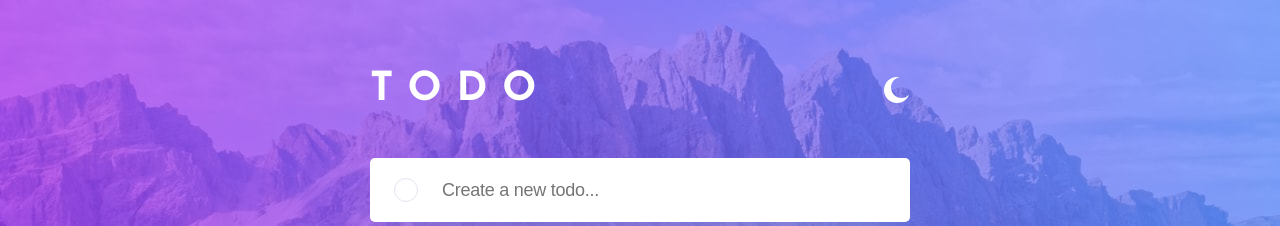
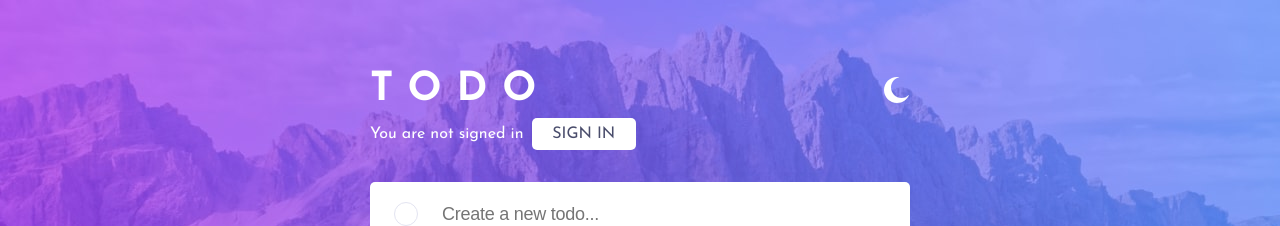
Before and after one commit to Lisviks/todo-app-frontendmentor, a Next.js app: page / in a window 1280 px wide. Shown: the top 226 px of the page. Built offline with nearby package versions, Linux system fonts and the light colour scheme; no server answers; the database is empty.

Commit message:
initial authentication

```diff
--- a/package.json
+++ b/package.json
@@ -17,6 +17,7 @@
     "eslint-config-next": "13.3.2",
     "mongoose": "^7.1.1",
     "next": "13.3.2",
+    "next-auth": "^4.22.1",
     "react": "18.2.0",
     "react-beautiful-dnd": "^13.1.1",
     "react-dom": "18.2.0",
--- /dev/null
+++ b/src/components/SignIn.tsx
@@ -0,0 +1,43 @@
+import { signIn, signOut, useSession } from 'next-auth/react';
+
+export default function SignIn() {
+  const { data: session } = useSession();
+
+  return (
+    <div className='sign-in'>
+      {!session && (
+        <>
+          <span>You are not signed in</span>
+          <a
+            href={`/api/auth/signin`}
+            className='btn'
+            onClick={(e) => {
+              e.preventDefault;
+              signIn();
+            }}
+          >
+            Sign in
+          </a>
+        </>
+      )}
+      {session?.user && (
+        <>
+          <span>
+            <small>Signed in as </small>
+            <strong>{session.user.email ?? session.user.name}</strong>
+          </span>
+          <a
+            href={`/api/auth/signout`}
+            className='btn'
+            onClick={(e) => {
+              e.preventDefault;
+              signOut();
+            }}
+          >
+            Sign out
+          </a>
+        </>
+      )}
+    </div>
+  );
+}
--- a/src/pages/_app.tsx
+++ b/src/pages/_app.tsx
@@ -1,8 +1,9 @@
 import '@/styles/globals.scss';
+import { SessionProvider } from 'next-auth/react';
 import type { AppProps } from 'next/app';
 import Head from 'next/head';
 
-export default function App({ Component, pageProps }: AppProps) {
+export default function App({ Component, pageProps: { session, ...pageProps } }: AppProps) {
   return (
     <>
       <Head>
@@ -11,7 +12,9 @@ export default function App({ Component, pageProps }: AppProps) {
         <meta name='viewport' content='width=device-width, initial-scale=1' />
         <link rel='icon' href='/images/favicon-32x32.png' />
       </Head>
-      <Component {...pageProps} />
+      <SessionProvider session={session}>
+        <Component {...pageProps} />
+      </SessionProvider>
     </>
   );
 }
--- a/src/pages/index.tsx
+++ b/src/pages/index.tsx
@@ -1,6 +1,7 @@
 import AddTodo from '@/components/AddTodo';
 import Footer from '@/components/Footer';
 import Header from '@/components/Header';
+import SignIn from '@/components/SignIn';
 import TodoList from '@/components/TodoList';
 import { TodosProvider } from '@/context/TodosContext';
 import { GetServerSideProps } from 'next';
@@ -13,6 +14,7 @@ export default function Home() {
       <main>
         <div className='app'>
           <Header />
+          <SignIn />
           <TodosProvider>
             <AddTodo />
             <TodoList />
--- a/src/styles/globals.scss
+++ b/src/styles/globals.scss
@@ -63,7 +63,7 @@ header {
   display: flex;
   justify-content: space-between;
   align-items: center;
-  margin-bottom: 2.5rem;
+  margin-bottom: 0.5rem;
 
   .logo {
     font-weight: 700;
@@ -81,6 +81,27 @@ header {
 
     &:hover {
       cursor: pointer;
+    }
+  }
+}
+
+.sign-in {
+  margin-bottom: 2rem;
+  color: #fff;
+  font-size: 0.9rem;
+
+  .btn {
+    margin-left: 0.5rem;
+    text-decoration: none;
+    background-color: var(--app-background);
+    color: var(--main-font);
+    padding: 0.3rem 1rem;
+    border-radius: 5px;
+    text-transform: uppercase;
+    transition: all 0.3s ease;
+
+    &:hover {
+      background-color: var(--dragging-color);
     }
   }
 }
@@ -300,7 +321,7 @@ header {
   }
 
   header {
-    margin-bottom: 3rem;
+    margin-bottom: 1rem;
 
     .logo {
       font-size: 2.5rem;
@@ -311,6 +332,16 @@ header {
     .theme-switch {
       height: 26px;
       width: 26px;
+    }
+  }
+
+  .sign-in {
+    margin-bottom: 2.5rem;
+    color: #fff;
+    font-size: 1rem;
+
+    .btn {
+      padding: 0.5rem 1.3rem;
     }
   }
 
```
Also changed, not shown: src/pages/api/auth/[...nextauth].ts (added, +20 -0 lines), 1 other file (tests, documents, lock files or other folders).
